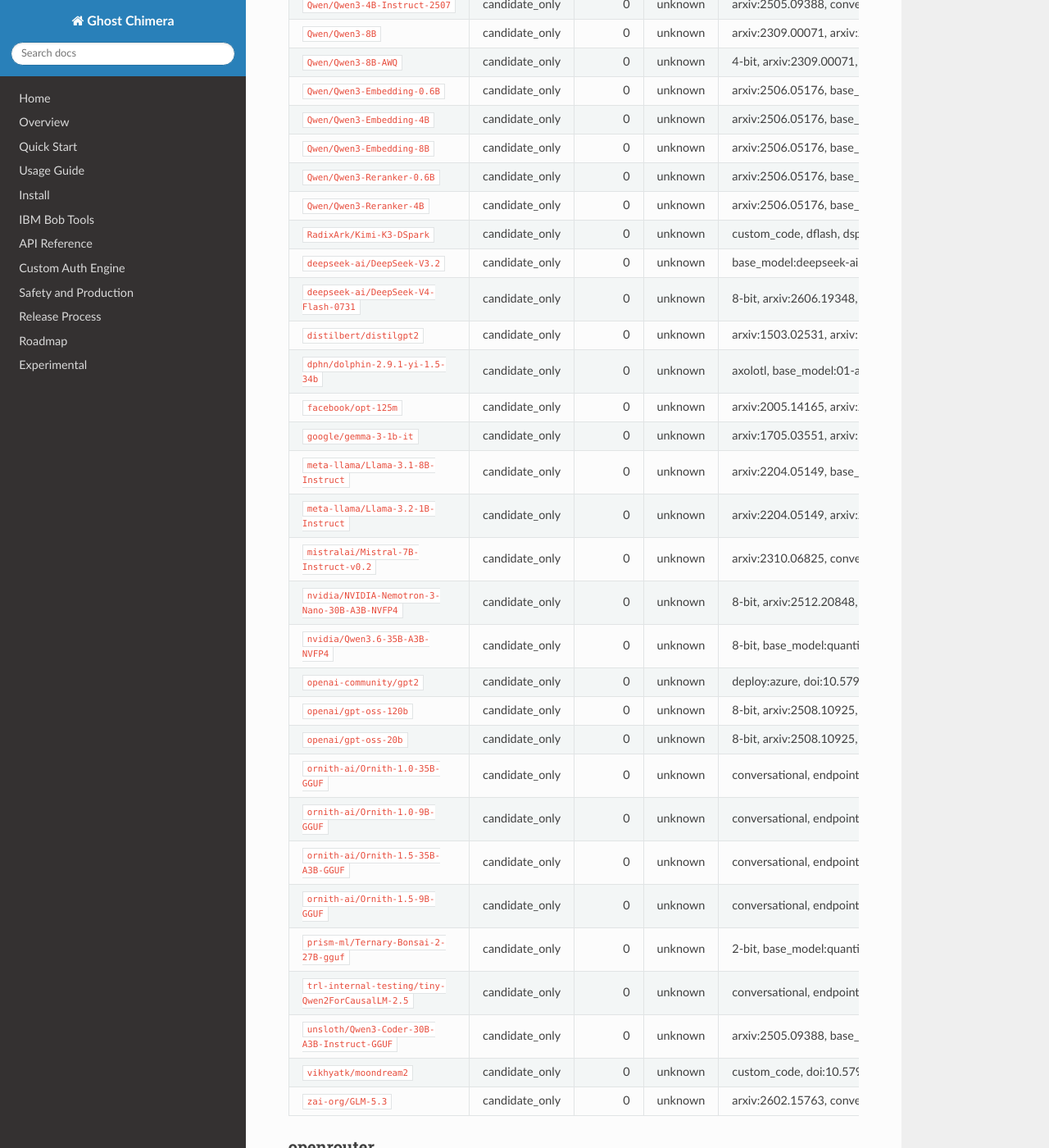
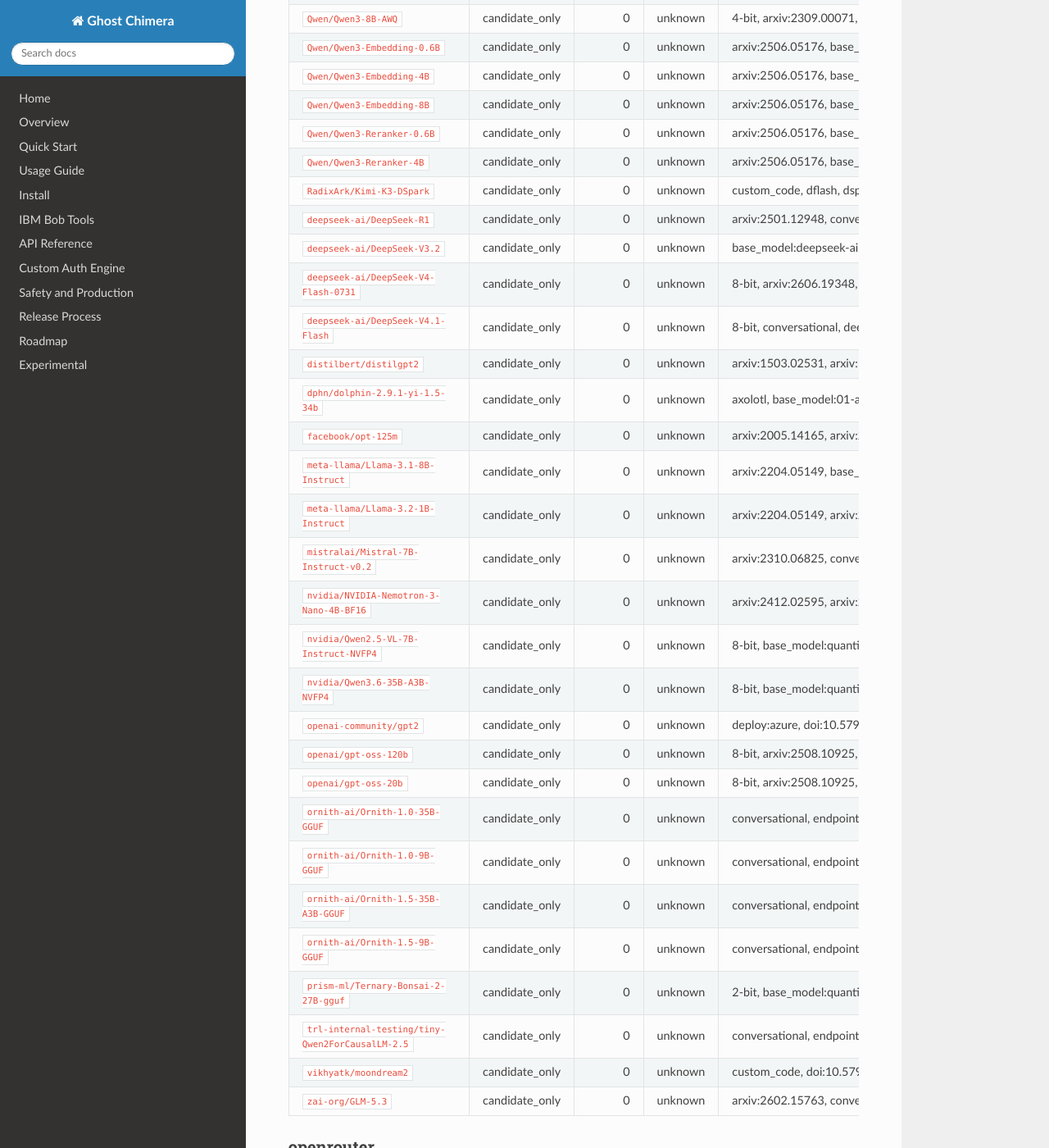
Before and after one commit to fernandogarzaaa/GHOST-Chimera, an MkDocs documentation site: the page built from docs/model_provider_catalog.md, in a window 1280 px wide and 1400 px high, scrolled down 1411 px. Shown: the whole window at 82% size. Built offline with MkDocs 1.6.1, drawn with Linux system fonts in a browser that asks for light colours; nearby versions of some CDN libraries; some of the changed text lies outside the part shown.

Commit message:
chore: refresh dependency audit and model provider catalog

```diff
--- a/docs/model_provider_catalog.md
+++ b/docs/model_provider_catalog.md
@@ -21,11 +21,10 @@ This file is refreshed by the daily maintenance workflow. It is advisory only: G
 |---|---|---:|---|---|---|
 | `CMSManhattan/JiRackUltra_1b` | candidate_only | 0 | unknown | 1.58bit, ar, bitnet, conversational, cpu, de, deepseek, efficient, en, endpoints_compatible, es, fr, gguf, it, ja, jirack, ko, license:mit, low-memory, open-weight, pt, qwen2, qwen2.5, region:us, robotics, routing, ru, safetensors, ternary, text-generation, th, tool-call, vi, web-ui, zh | manager, virtual-assistant |
 | `EleutherAI/pythia-160m` | candidate_only | 0 | unknown | arxiv:2101.00027, arxiv:2201.07311, arxiv:2304.01373, causal-lm, dataset:eleutherai/pile, deploy:azure, en, endpoints_compatible, gpt_neox, license:apache-2.0, open-weight, pythia, pytorch, region:us, safetensors, text-generation, text-generation-inference, transformers | manager, virtual-assistant |
+| `HuggingFaceTB/SmolLM2-135M` | candidate_only | 0 | unknown | arxiv:2502.02737, deploy:azure, en, endpoints_compatible, eval-results, license:apache-2.0, llama, open-weight, region:us, safetensors, text-generation, text-generation-inference, transformers | manager, virtual-assistant |
 | `JonathanColetti/Qwen3.8-27B-Uncensored-GGUF` | candidate_only | 0 | unknown | base_model:quantized:qwen/qwen3.8-27b, base_model:qwen/qwen3.8-27b, conversational, en, endpoints_compatible, gguf, imatrix, license:apache-2.0, llama.cpp, mtp, open-weight, quantized, qwen3.8, region:us, speculative-decoding, text-generation, uncensored, zh | manager, virtual-assistant |
 | `Qwen/Qwen2.5-0.5B-Instruct` | candidate_only | 0 | unknown | arxiv:2407.10671, base_model:finetune:qwen/qwen2.5-0.5b, base_model:qwen/qwen2.5-0.5b, chat, conversational, deploy:azure, en, endpoints_compatible, license:apache-2.0, open-weight, qwen2, region:us, safetensors, text-generation, text-generation-inference, transformers | manager, virtual-assistant |
 | `Qwen/Qwen2.5-1.5B-Instruct` | candidate_only | 0 | unknown | arxiv:2407.10671, base_model:finetune:qwen/qwen2.5-1.5b, base_model:qwen/qwen2.5-1.5b, chat, conversational, deploy:azure, en, endpoints_compatible, license:apache-2.0, open-weight, qwen2, region:us, safetensors, text-generation, text-generation-inference, transformers | manager, virtual-assistant |
-| `Qwen/Qwen2.5-14B-Instruct-AWQ` | candidate_only | 0 | unknown | 4-bit, arxiv:2309.00071, arxiv:2407.10671, awq, base_model:quantized:qwen/qwen2.5-14b-instruct, base_model:qwen/qwen2.5-14b-instruct, chat, conversational, en, endpoints_compatible, license:apache-2.0, open-weight, qwen2, region:us, safetensors, text-generation, text-generation-inference, transformers | manager, virtual-assistant |
-| `Qwen/Qwen2.5-32B-Instruct` | candidate_only | 0 | unknown | arxiv:2309.00071, arxiv:2407.10671, base_model:finetune:qwen/qwen2.5-32b, base_model:qwen/qwen2.5-32b, chat, conversational, deploy:azure, deploy:sagemaker, en, endpoints_compatible, license:apache-2.0, open-weight, qwen2, region:us, safetensors, text-generation, text-generation-inference, transformers | manager, virtual-assistant |
 | `Qwen/Qwen2.5-3B-Instruct` | candidate_only | 0 | unknown | arxiv:2407.10671, base_model:finetune:qwen/qwen2.5-3b, base_model:qwen/qwen2.5-3b, chat, conversational, deploy:azure, en, endpoints_compatible, license:other, open-weight, qwen2, region:us, safetensors, text-generation, text-generation-inference, transformers | manager, virtual-assistant |
 | `Qwen/Qwen2.5-7B-Instruct` | candidate_only | 0 | unknown | arxiv:2309.00071, arxiv:2407.10671, base_model:finetune:qwen/qwen2.5-7b, base_model:qwen/qwen2.5-7b, chat, conversational, deploy:azure, deploy:sagemaker, en, endpoints_compatible, eval-results, license:apache-2.0, open-weight, qwen2, region:us, safetensors, text-generation, text-generation-inference, transformers | manager, virtual-assistant |
 | `Qwen/Qwen2.5-7B-Instruct-AWQ` | candidate_only | 0 | unknown | 4-bit, arxiv:2309.00071, arxiv:2407.10671, awq, base_model:quantized:qwen/qwen2.5-7b-instruct, base_model:qwen/qwen2.5-7b-instruct, chat, conversational, en, endpoints_compatible, license:apache-2.0, open-weight, qwen2, region:us, safetensors, text-generation, text-generation-inference, transformers | manager, virtual-assistant |
@@ -46,16 +45,18 @@ This file is refreshed by the daily maintenance workflow. It is advisory only: G
 | `Qwen/Qwen3-Reranker-0.6B` | candidate_only | 0 | unknown | arxiv:2506.05176, base_model:finetune:qwen/qwen3-0.6b-base, base_model:qwen/qwen3-0.6b-base, endpoints_compatible, license:apache-2.0, open-weight, qwen3, region:us, safetensors, sentence-transformers, text-generation, text-ranking, transformers | manager, virtual-assistant |
 | `Qwen/Qwen3-Reranker-4B` | candidate_only | 0 | unknown | arxiv:2506.05176, base_model:finetune:qwen/qwen3-4b-base, base_model:qwen/qwen3-4b-base, deploy:sagemaker, endpoints_compatible, license:apache-2.0, open-weight, qwen3, region:us, safetensors, sentence-transformers, text-generation, text-ranking, transformers | manager, virtual-assistant |
 | `RadixArk/Kimi-K3-DSpark` | candidate_only | 0 | unknown | custom_code, dflash, dspark, feature-extraction, long-context, open-weight, qwen3, region:us, safetensors, sglang, specforge, speculative-decoding, text-generation, text-generation-inference, transformers | analyst, manager |
+| `deepseek-ai/DeepSeek-R1` | candidate_only | 0 | unknown | arxiv:2501.12948, conversational, custom_code, deepseek_v3, deploy:sagemaker, endpoints_compatible, eval-results, fp8, license:mit, open-weight, reasoning, region:us, safetensors, text-generation, text-generation-inference, transformers | ai-engineer, analyst, self-evolution |
 | `deepseek-ai/DeepSeek-V3.2` | candidate_only | 0 | unknown | base_model:deepseek-ai/deepseek-v3.2-exp-base, base_model:finetune:deepseek-ai/deepseek-v3.2-exp-base, deepseek_v32, deploy:sagemaker, endpoints_compatible, eval-results, fp8, license:mit, open-weight, reasoning, region:us, safetensors, text-generation, transformers | ai-engineer, analyst, self-evolution |
 | `deepseek-ai/DeepSeek-V4-Flash-0731` | candidate_only | 0 | unknown | 8-bit, arxiv:2606.19348, deepseek_v4, deploy:azure, deploy:sagemaker, endpoints_compatible, eval-results, fp8, license:mit, open-weight, reasoning, region:us, safetensors, text-generation, transformers | ai-engineer, analyst, self-evolution |
+| `deepseek-ai/DeepSeek-V4.1-Flash` | candidate_only | 0 | unknown | 8-bit, conversational, deepseek_v41, deploy:azure, deploy:sagemaker, endpoints_compatible, eval-results, fp8, image-text-to-text, license:mit, open-weight, reasoning, region:us, safetensors, text-generation, transformers | ai-engineer, analyst, self-evolution |
 | `distilbert/distilgpt2` | candidate_only | 0 | unknown | arxiv:1503.02531, arxiv:1910.01108, arxiv:1910.09700, arxiv:2201.08542, arxiv:2203.12574, co2_eq_emissions, coreml, dataset:openwebtext, deploy:azure, en, endpoints_compatible, exbert, gpt2, jax, license:apache-2.0, model-index, open-weight, pytorch, region:us, rust, safetensors, text-generation, text-generation-inference, tf, tflite, transformers | manager, virtual-assistant |
 | `dphn/dolphin-2.9.1-yi-1.5-34b` | candidate_only | 0 | unknown | axolotl, base_model:01-ai/yi-1.5-34b, base_model:finetune:01-ai/yi-1.5-34b, conversational, dataset:cognitivecomputations/dolphin-2.9, dataset:cognitivecomputations/dolphin-coder, dataset:cognitivecomputations/samantha-data, dataset:internlm/agent-flan, dataset:locutusque/function-calling-chatml, dataset:m-a-p/codefeedback-filtered-instruction, dataset:microsoft/orca-math-word-problems-200k, dataset:teknium/openhermes-2.5, endpoints_compatible, generated_from_trainer, license:apache-2.0, llama, open-weight, region:us, safetensors, text-generation, text-generation-inference, transformers | manager, virtual-assistant |
 | `facebook/opt-125m` | candidate_only | 0 | unknown | arxiv:2005.14165, arxiv:2205.01068, deploy:azure, en, jax, license:other, open-weight, opt, pytorch, region:us, text-generation, text-generation-inference, tf, transformers | manager, virtual-assistant |
-| `google/gemma-3-1b-it` | candidate_only | 0 | unknown | arxiv:1705.03551, arxiv:1810.12440, arxiv:1903.00161, arxiv:1904.09728, arxiv:1905.07830, arxiv:1905.10044, arxiv:1907.10641, arxiv:1908.02660, arxiv:1910.11856, arxiv:1911.01547, arxiv:1911.11641, arxiv:2009.03300, arxiv:2103.03874, arxiv:2104.12756, arxiv:2106.03193, arxiv:2107.03374, arxiv:2108.07732, arxiv:2110.14168, arxiv:2203.10244, arxiv:2210.03057, arxiv:2304.06364, arxiv:2311.12022, arxiv:2311.16502, arxiv:2312.11805, arxiv:2404.12390, arxiv:2404.16816, arxiv:2502.12404, arxiv:2502.21228, base_model:finetune:google/gemma-3-1b-pt, base_model:google/gemma-3-1b-pt, conversational, deploy:sagemaker, endpoints_compatible, eval-results, gemma3_text, license:gemma, open-weight, region:us, safetensors, text-generation, text-generation-inference, transformers | manager, virtual-assistant |
 | `meta-llama/Llama-3.1-8B-Instruct` | candidate_only | 0 | unknown | arxiv:2204.05149, base_model:finetune:meta-llama/llama-3.1-8b, base_model:meta-llama/llama-3.1-8b, conversational, de, deploy:sagemaker, en, endpoints_compatible, es, eval-results, facebook, fr, hi, it, license:llama3.1, llama, llama-3, meta, open-weight, pt, pytorch, region:us, safetensors, text-generation, text-generation-inference, th, transformers | manager, virtual-assistant |
 | `meta-llama/Llama-3.2-1B-Instruct` | candidate_only | 0 | unknown | arxiv:2204.05149, arxiv:2405.16406, conversational, de, deploy:sagemaker, en, endpoints_compatible, es, eval-results, facebook, fr, hi, it, license:llama3.2, llama, llama-3, meta, open-weight, pt, pytorch, region:us, safetensors, text-generation, text-generation-inference, th, transformers | manager, virtual-assistant |
 | `mistralai/Mistral-7B-Instruct-v0.2` | candidate_only | 0 | unknown | arxiv:2310.06825, conversational, deploy:azure, eval-results, finetuned, license:apache-2.0, mistral, mistral-common, open-weight, pytorch, region:us, safetensors, text-generation, text-generation-inference, transformers | manager, virtual-assistant |
-| `nvidia/NVIDIA-Nemotron-3-Nano-30B-A3B-NVFP4` | candidate_only | 0 | unknown | 8-bit, arxiv:2512.20848, arxiv:2512.20856, arxiv:2601.20088, base_model:nvidia/nvidia-nemotron-3-nano-30b-a3b-bf16, base_model:quantized:nvidia/nvidia-nemotron-3-nano-30b-a3b-bf16, conversational, custom_code, dataset:nvidia/nemotron-3-nano-rl-training-blend, dataset:nvidia/nemotron-agentic-v1, dataset:nvidia/nemotron-cc-code-v1, dataset:nvidia/nemotron-cc-math-v1, dataset:nvidia/nemotron-cc-v2, dataset:nvidia/nemotron-cc-v2.1, dataset:nvidia/nemotron-competitive-programming-v1, dataset:nvidia/nemotron-instruction-following-chat-v1, dataset:nvidia/nemotron-math-proofs-v1, dataset:nvidia/nemotron-math-v2, dataset:nvidia/nemotron-pretraining-code-v1, dataset:nvidia/nemotron-pretraining-code-v2, dataset:nvidia/nemotron-pretraining-dataset-sample, dataset:nvidia/nemotron-pretraining-sft-v1, dataset:nvidia/nemotron-pretraining-specialized-v1, dataset:nvidia/nemotron-science-v1, de, en, endpoints_compatible, es, fr, it, ja, license:other, nemotron_h, nvidia, open-weight, pytorch, region:us, safetensors, text-generation, transformers | manager, virtual-assistant |
+| `nvidia/NVIDIA-Nemotron-3-Nano-4B-BF16` | candidate_only | 0 | unknown | arxiv:2412.02595, arxiv:2504.03624, arxiv:2511.16664, arxiv:2512.20848, arxiv:2512.20856, base_model:finetune:nvidia/nvidia-nemotron-nano-9b-v2, base_model:nvidia/nvidia-nemotron-nano-9b-v2, conversational, custom_code, dataset:nvidia/nemotron-agentic-v1, dataset:nvidia/nemotron-cc-v2, dataset:nvidia/nemotron-competitive-programming-v1, dataset:nvidia/nemotron-instruction-following-chat-v1, dataset:nvidia/nemotron-math-proofs-v1, dataset:nvidia/nemotron-post-training-dataset-v2, dataset:nvidia/nemotron-rl-agent-calendar_scheduling, dataset:nvidia/nemotron-rl-agentic-conversational-tool-use-pivot-v1, dataset:nvidia/nemotron-rl-instruction_following, dataset:nvidia/nemotron-rl-instruction_following-structured_outputs, dataset:nvidia/nemotron-science-v1, en, endpoints_compatible, license:other, nemotron_h, nvidia, open-weight, pytorch, region:us, safetensors, text-generation, transformers | manager, virtual-assistant |
+| `nvidia/Qwen2.5-VL-7B-Instruct-NVFP4` | candidate_only | 0 | unknown | 8-bit, base_model:quantized:qwen/qwen2.5-vl-7b-instruct, base_model:qwen/qwen2.5-vl-7b-instruct, conversational, fp4, license:other, model optimizer, modelopt, nvidia, open-weight, quantized, qwen2_5_vl, region:us, safetensors, text-generation, vision | analyst, multimodal-review |
 | `nvidia/Qwen3.6-35B-A3B-NVFP4` | candidate_only | 0 | unknown | 8-bit, base_model:quantized:qwen/qwen3.6-35b-a3b, base_model:qwen/qwen3.6-35b-a3b, conversational, deploy:azure, deploy:sagemaker, fp4, license:apache-2.0, model optimizer, modelopt, nvidia, open-weight, quantized, qwen3.6, qwen3_5_moe, region:us, safetensors, text-generation | manager, virtual-assistant |
 | `openai-community/gpt2` | candidate_only | 0 | unknown | deploy:azure, doi:10.57967/hf/0039, en, endpoints_compatible, exbert, gpt2, jax, license:mit, onnx, open-weight, pytorch, region:us, rust, safetensors, text-generation, text-generation-inference, tf, tflite, transformers | manager, virtual-assistant |
 | `openai/gpt-oss-120b` | candidate_only | 0 | unknown | 8-bit, arxiv:2508.10925, conversational, deploy:azure, deploy:sagemaker, endpoints_compatible, eval-results, gpt_oss, license:apache-2.0, mxfp4, open-weight, region:us, safetensors, text-generation, transformers, vllm | manager, virtual-assistant |
@@ -66,7 +67,6 @@ This file is refreshed by the daily maintenance workflow. It is advisory only: G
 | `ornith-ai/Ornith-1.5-9B-GGUF` | candidate_only | 0 | unknown | conversational, endpoints_compatible, gguf, license:mit, open-weight, region:us, text-generation, transformers | manager, virtual-assistant |
 | `prism-ml/Ternary-Bonsai-2-27B-gguf` | candidate_only | 0 | unknown | 2-bit, base_model:quantized:qwen/qwen3.8-27b, base_model:qwen/qwen3.8-27b, bonsai, conversational, cuda, endpoints_compatible, gguf, hybrid-attention, license:apache-2.0, llama-cpp, llama.cpp, metal, on-device, open-weight, prismml, region:us, ternary, text-generation | manager, virtual-assistant |
 | `trl-internal-testing/tiny-Qwen2ForCausalLM-2.5` | candidate_only | 0 | unknown | conversational, endpoints_compatible, open-weight, qwen2, region:us, safetensors, text-generation, text-generation-inference, transformers, trl | manager, virtual-assistant |
-| `unsloth/Qwen3-Coder-30B-A3B-Instruct-GGUF` | candidate_only | 0 | unknown | arxiv:2505.09388, base_model:quantized:qwen/qwen3-coder-30b-a3b-instruct, base_model:qwen/qwen3-coder-30b-a3b-instruct, conversational, endpoints_compatible, gguf, imatrix, license:apache-2.0, open-weight, qwen, qwen3, region:us, text-generation, transformers, unsloth | ai-engineer, analyst, self-evolution |
 | `vikhyatk/moondream2` | candidate_only | 0 | unknown | custom_code, doi:10.57967/hf/6762, endpoints_compatible, eval-results, image-text-to-text, license:apache-2.0, moondream1, open-weight, region:us, safetensors, text-generation, transformers | manager, virtual-assistant |
 | `zai-org/GLM-5.3` | candidate_only | 0 | unknown | arxiv:2602.15763, conversational, deploy:sagemaker, en, endpoints_compatible, eval-results, fp8, glm_moe_dsa, license:other, open-weight, region:us, safetensors, text-generation, transformers, zh | manager, virtual-assistant |
 
@@ -76,7 +76,7 @@ This file is refreshed by the daily maintenance workflow. It is advisory only: G
 |---|---|---:|---|---|---|
 | `openrouter/auto` | needs_key | 2000000 | low | audio, file, image, long-context, low-cost, text, tool-calling, video, vision | analyst, manager, marketing-specialist, multimodal-review, virtual-assistant |
 | `openrouter/auto-beta` | needs_key | 2000000 | low | audio, file, image, long-context, low-cost, text, tool-calling, video, vision | analyst, manager, marketing-specialist, multimodal-review, virtual-assistant |
-| `openrouter/pareto-code` | needs_key | 2000000 | low | long-context, low-cost, text | ai-engineer, analyst, manager, marketing-specialist, self-evolution, virtual-assistant |
+| `openrouter/pareto-code` | needs_key | 2000000 | low | long-context, low-cost, text, tool-calling | ai-engineer, analyst, manager, marketing-specialist, self-evolution, virtual-assistant |
 | `x-ai/grok-4.20` | needs_key | 2000000 | low | file, image, long-context, low-cost, text, tool-calling, vision | analyst, manager, marketing-specialist, multimodal-review, virtual-assistant |
 | `x-ai/grok-4.20-multi-agent` | needs_key | 2000000 | low | file, image, long-context, low-cost, text, vision | analyst, manager, marketing-specialist, multimodal-review, virtual-assistant |
 | `meta-llama/llama-4-scout` | needs_key | 1310720 | low | image, long-context, low-cost, open-weight, text, tool-calling, vision | analyst, manager, marketing-specialist, multimodal-review, virtual-assistant |
@@ -131,15 +131,13 @@ This file is refreshed by the daily maintenance workflow. It is advisory only: G
 | `deepseek/deepseek-v4-pro` | needs_key | 1048576 | low | long-context, low-cost, open-weight, reasoning, text, tool-calling | ai-engineer, analyst, manager, marketing-specialist, self-evolution, virtual-assistant |
 | `deepseek/deepseek-v4-pro-0813` | needs_key | 1048576 | low | long-context, low-cost, open-weight, reasoning, text, tool-calling | ai-engineer, analyst, manager, marketing-specialist, self-evolution, virtual-assistant |
 | `deepseek/deepseek-v4.1-flash` | needs_key | 1048576 | low | image, long-context, low-cost, open-weight, reasoning, text, tool-calling, vision | ai-engineer, analyst, manager, marketing-specialist, multimodal-review, self-evolution, virtual-assistant |
+| `deepseek/deepseek-v4.1-flash-1017` | needs_key | 1048576 | low | image, long-context, low-cost, open-weight, reasoning, text, tool-calling, vision | ai-engineer, analyst, manager, marketing-specialist, multimodal-review, self-evolution, virtual-assistant |
 | `deepseek/deepseek-v4.1-flash:batch` | needs_key | 1048576 | low | image, long-context, low-cost, open-weight, reasoning, text, tool-calling, vision | ai-engineer, analyst, manager, marketing-specialist, multimodal-review, self-evolution, virtual-assistant |
 | `fireworks/ember-1` | needs_key | 1048576 | medium | image, long-context, text, tool-calling, vision | analyst, manager, multimodal-review |
 | `google/gemini-2.5-flash` | needs_key | 1048576 | low | audio, file, image, long-context, low-cost, text, tool-calling, video, vision | analyst, manager, marketing-specialist, multimodal-review, virtual-assistant |
 | `google/gemini-2.5-flash-lite` | needs_key | 1048576 | low | audio, file, image, long-context, low-cost, text, tool-calling, video, vision | analyst, manager, marketing-specialist, multimodal-review, virtual-assistant |
-| `google/gemini-2.5-flash-lite:batch` | needs_key | 1048576 | low | audio, file, image, long-context, low-cost, text, tool-calling, video, vision | analyst, manager, marketing-specialist, multimodal-review, virtual-assistant |
-| `google/gemini-2.5-flash:batch` | needs_key | 1048576 | low | audio, file, image, long-context, low-cost, text, tool-calling, video, vision | analyst, manager, marketing-specialist, multimodal-review, virtual-assistant |
 | `google/gemini-2.5-pro` | needs_key | 1048576 | low | audio, file, image, long-context, low-cost, text, tool-calling, video, vision | analyst, manager, marketing-specialist, multimodal-review, virtual-assistant |
 | `google/gemini-2.5-pro-preview` | needs_key | 1048576 | low | audio, file, image, long-context, low-cost, text, tool-calling, vision | analyst, manager, marketing-specialist, multimodal-review, virtual-assistant |
-| `google/gemini-2.5-pro:batch` | needs_key | 1048576 | low | audio, file, image, long-context, low-cost, text, tool-calling, video, vision | analyst, manager, marketing-specialist, multimodal-review, virtual-assistant |
 | `google/gemini-3-flash-preview` | needs_key | 1048576 | low | audio, file, image, long-context, low-cost, text, tool-calling, video, vision | analyst, manager, marketing-specialist, multimodal-review, virtual-assistant |
 | `google/gemini-3-flash-preview:batch` | needs_key | 1048576 | low | audio, file, image, long-context, low-cost, text, tool-calling, video, vision | analyst, manager, marketing-specialist, multimodal-review, virtual-assistant |
 | `google/gemini-3.1-flash-lite` | needs_key | 1048576 | low | audio, file, image, long-context, low-cost, text, tool-calling, video, vision | analyst, manager, marketing-specialist, multimodal-review, virtual-assistant |
@@ -149,3 +147,5 @@ This file is refreshed by the daily maintenance workflow. It is advisory only: G
 | `google/gemini-3.1-pro-preview-customtools` | needs_key | 1048576 | medium | audio, file, image, long-context, text, tool-calling, video, vision | analyst, manager, multimodal-review |
 | `google/gemini-3.1-pro-preview:batch` | needs_key | 1048576 | low | audio, file, image, long-context, low-cost, text, tool-calling, video, vision | analyst, manager, marketing-specialist, multimodal-review, virtual-assistant |
 | `google/gemini-3.5-flash` | needs_key | 1048576 | low | audio, file, image, long-context, low-cost, text, tool-calling, video, vision | analyst, manager, marketing-specialist, multimodal-review, virtual-assistant |
+| `google/gemini-3.5-flash-lite` | needs_key | 1048576 | low | audio, file, image, long-context, low-cost, text, tool-calling, video, vision | analyst, manager, marketing-specialist, multimodal-review, virtual-assistant |
+| `google/gemini-3.5-flash-lite:batch` | needs_key | 1048576 | low | audio, file, image, long-context, low-cost, text, tool-calling, video, vision | analyst, manager, marketing-specialist, multimodal-review, virtual-assistant |
```
Also changed, not shown: other parts of docs/model_provider_catalog.md (+5 -5 lines), docs/model_provider_catalog.json.
